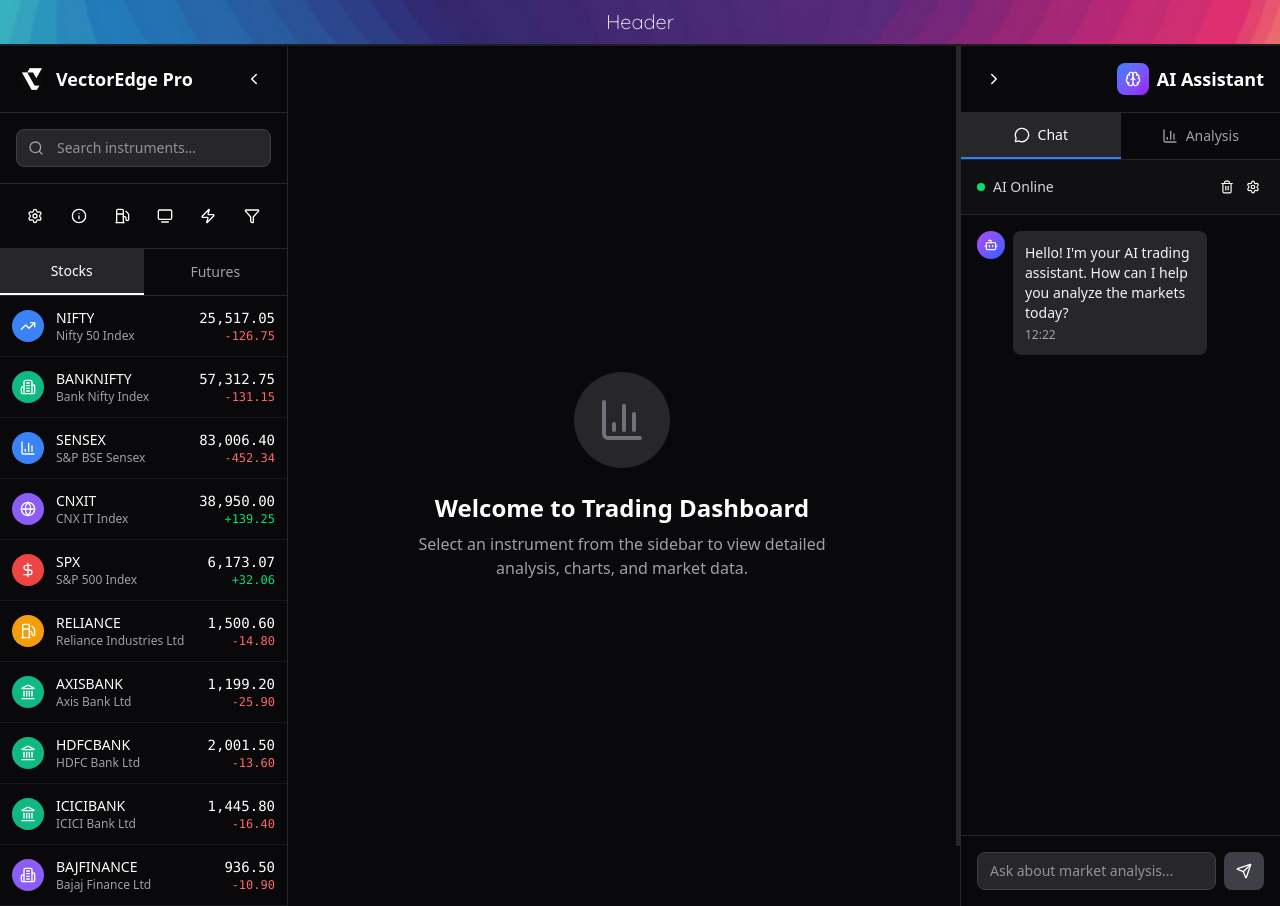
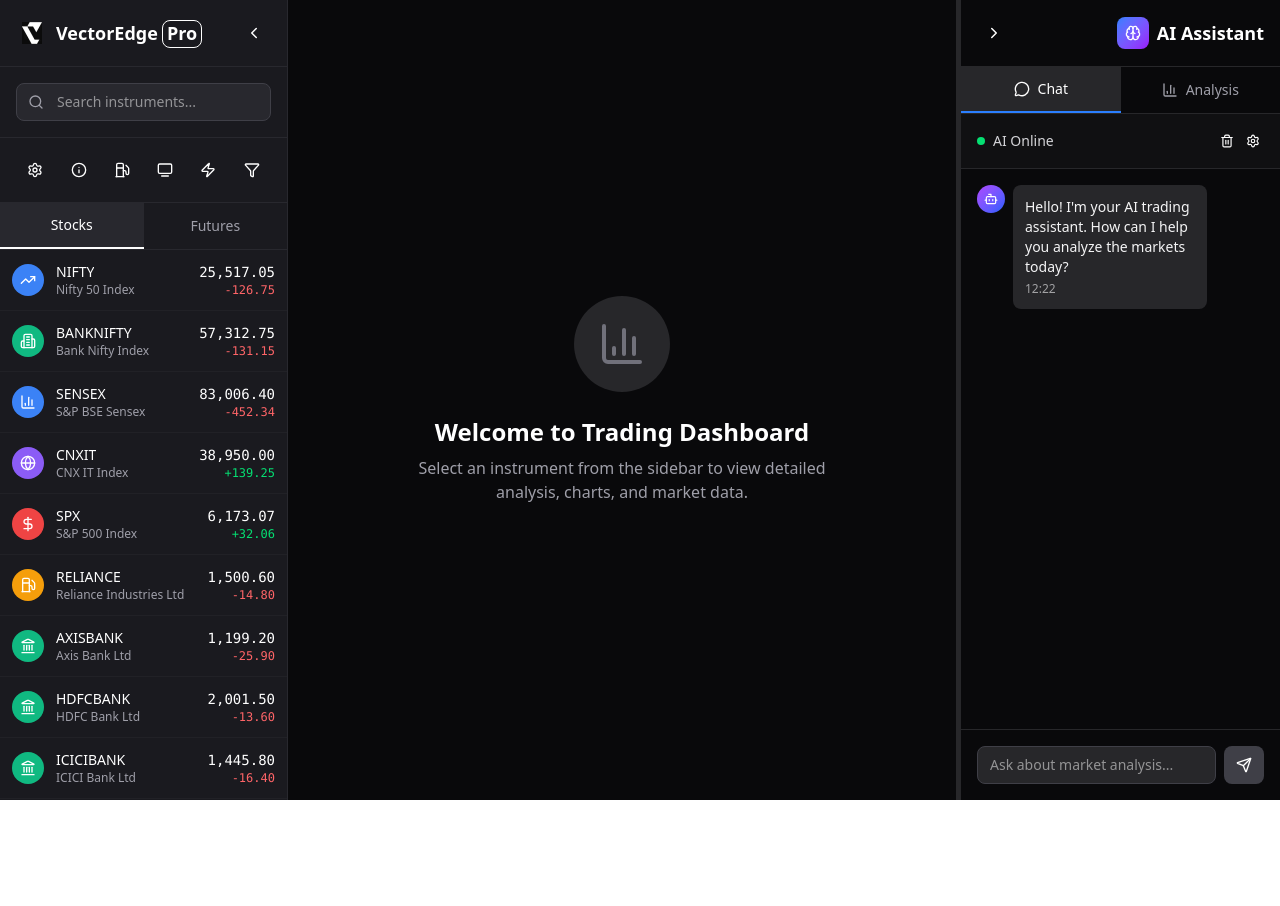
Before and after one commit to riteshrajd/VectorEdge, a Next.js app: page / in a window 1280 px wide. After the commit the page ends 800 px from the top, so only its background shows below. Built offline with nearby package versions, Linux system fonts and the light colour scheme.

Commit message:
modify pro plus lite logo

```diff
--- a/src/app/components/MainContent.tsx
+++ b/src/app/components/MainContent.tsx
@@ -77,7 +77,7 @@ const MainContent: React.FC<MainContentProps> = ({ selectedInstrument }) => {
   }));
 
   return (
-    <div className="h-full bg-zinc-950 text-white">
+    <div className="h-full flex-col bg-zinc-950 text-white">
       {/* Header Section */}
       <div className="border-b border-zinc-800 p-6">
         <div className="flex items-center justify-between mb-4">
@@ -192,7 +192,7 @@ const MainContent: React.FC<MainContentProps> = ({ selectedInstrument }) => {
       </div>
 
       {/* Content Area */}
-      <div className="flex-1 p-6">
+      <div className="flex-1 h-full p-6 overflow-y-scroll">
         {activeTab === 'overview' && (
           <div className="space-y-6">
             {/* Chart Placeholder */}
--- a/src/app/components/SidebarLeft.tsx
+++ b/src/app/components/SidebarLeft.tsx
@@ -40,11 +40,12 @@ import Image from 'next/image';
 type IconMap = Record<string, LucideIcon>;
 
 const SidebarLeft: React.FC<SidebarLeftProps> = ({ onItemSelect }) => {
+  const sub : string = 'Pro';
+
   const [isCollapsed, setIsCollapsed] = useState<boolean>(false);
   const [searchTerm, setSearchTerm] = useState<string>('');
   const [activeTab, setActiveTab] = useState<TabType>('stocks');
   const [favorites, setFavorites] = useState<Set<string>>(new Set());
-
   const toggleSidebar = useCallback((): void => {
     setIsCollapsed(!isCollapsed);
   }, [isCollapsed]);
@@ -125,10 +126,10 @@ const SidebarLeft: React.FC<SidebarLeftProps> = ({ onItemSelect }) => {
     <aside
       className={`${
         isCollapsed ? "w-16" : "w-72"
-      } bg-zinc-950 text-white transition-all duration-200 ease-[cubic-bezier(0.4,0,0.2,1)] border-r border-zinc-800 flex flex-col overflow-hidden`}
+      } bg-steel-900 text-white transition-all duration-200 ease-[cubic-bezier(0.4,0,0.2,1)] border-r border-steel-800 flex flex-col overflow-hidden`}
     >
       {/* Header with toggle */}
-      <div className="flex items-center justify-between p-4 border-b border-zinc-800">
+      <div className="flex items-center justify-between p-4 border-b border-steel-800">
         {!isCollapsed && (
           <div className="flex items-center space-x-2">
             <div className="w-8 h-8 rounded-lg flex items-center justify-center">
@@ -140,12 +141,19 @@ const SidebarLeft: React.FC<SidebarLeftProps> = ({ onItemSelect }) => {
                 className="block shrink-0" // Ensures image is always visible
               />
             </div>
-            <span className="font-bold text-lg shrink-0">VectorEdge <span>Pro</span></span>
+            <span className="font-bold text-lg shrink-0">VectorEdge
+              <span className=
+                {`${sub==='Lite' ? 'text-white/80 rounded-xl font-quicksand text-md font-light px-1' : ''}
+                ${sub==='Plus' ? 'border-1 border-zinc-600 ml-1 text-white rounded-xl font-roboto font-light px-1' : ''}
+                ${sub==='Pro' ? 'border-1 border-white text-white rounded-lg ml-1 pb-0.5 px-1' : ''}`}>
+                {sub}
+              </span>
+            </span>
           </div>
         )}
         <button
           onClick={toggleSidebar}
-          className="p-2 hover:bg-zinc-800 rounded-lg transition-colors"
+          className="p-2 hover:bg-steel-800 rounded-lg transition-colors"
           aria-label={isCollapsed ? "Expand sidebar" : "Collapse sidebar"}
         >
           {isCollapsed ? <ChevronRight size={18} /> : <ChevronLeft size={18} />}
@@ -153,10 +161,10 @@ const SidebarLeft: React.FC<SidebarLeftProps> = ({ onItemSelect }) => {
       </div>
 
       {/* Search Bar */}
-      <div className="p-4 border-b border-zinc-800">
+      <div className="p-4 border-b border-steel-800">
         {isCollapsed ? (
           <button
-            className="w-full p-2 hover:bg-zinc-800 rounded-lg transition-colors flex justify-center"
+            className="w-full p-2 hover:bg-steel-800 rounded-lg transition-colors flex justify-center"
             aria-label="Search"
           >
             <Search size={18} />
@@ -172,7 +180,7 @@ const SidebarLeft: React.FC<SidebarLeftProps> = ({ onItemSelect }) => {
               placeholder="Search instruments..."
               value={searchTerm}
               onChange={handleSearchChange}
-              className="w-full pl-10 pr-4 py-2 bg-zinc-800 border border-zinc-700 rounded-lg text-sm focus:outline-none focus:border-blue-500 transition-colors"
+              className="w-full pl-10 pr-4 py-2 bg-steel-800 border border-zinc-700 rounded-lg text-sm focus:outline-none focus:border-blue-500 transition-colors"
             />
           </div>
         )}
@@ -180,40 +188,40 @@ const SidebarLeft: React.FC<SidebarLeftProps> = ({ onItemSelect }) => {
 
       {/* Action Buttons */}
       {
-        <div className="p-4 border-b border-zinc-800">
+        <div className="p-4 border-b border-steel-800">
           <div className="flex space-x-2 justify-evenly">
             <button
-              className="p-2 hover:bg-zinc-800 rounded-lg transition-colors"
+              className="p-2 hover:bg-steel-800 rounded-lg transition-colors"
               aria-label="Filter"
             >
               <Settings size={16} />
             </button>
             <button
-              className="p-2 hover:bg-zinc-800 rounded-lg transition-colors"
+              className="p-2 hover:bg-steel-800 rounded-lg transition-colors"
               aria-label="Filter"
             >
               <InfoIcon size={16} />
             </button>
             <button
-              className="p-2 hover:bg-zinc-800 rounded-lg transition-colors"
+              className="p-2 hover:bg-steel-800 rounded-lg transition-colors"
               aria-label="Filter"
             >
               <FuelIcon size={16} />
             </button>
             <button
-              className="p-2 hover:bg-zinc-800 rounded-lg transition-colors"
+              className="p-2 hover:bg-steel-800 rounded-lg transition-colors"
               aria-label="Filter"
             >
               <Tv2Icon size={16} />
             </button>
             <button
-              className="p-2 hover:bg-zinc-800 rounded-lg transition-colors"
+              className="p-2 hover:bg-steel-800 rounded-lg transition-colors"
               aria-label="Filter"
             >
               <Zap size={16} />
             </button>
             <button
-              className="p-2 hover:bg-zinc-800 rounded-lg transition-colors"
+              className="p-2 hover:bg-steel-800 rounded-lg transition-colors"
               aria-label="Settings"
             >
               <Filter size={16} />
@@ -224,13 +232,13 @@ const SidebarLeft: React.FC<SidebarLeftProps> = ({ onItemSelect }) => {
 
       {/* Tabs */}
       {!isCollapsed ? (
-        <div className="flex border-b border-zinc-800">
+        <div className="flex border-b border-steel-800">
           <button
             onClick={() => handleTabChange("stocks")}
             className={`flex-1 py-3 px-4 text-sm font-medium transition-colors ${
               activeTab === "stocks"
-                ? "bg-zinc-800 text-white border-b-2 border-white"
-                : "text-zinc-400 hover:text-white hover:bg-zinc-800"
+                ? "bg-steel-800 text-white border-b-2 border-white"
+                : "text-zinc-400 hover:text-white hover:bg-steel-800"
             }`}
           >
             Stocks
@@ -239,17 +247,17 @@ const SidebarLeft: React.FC<SidebarLeftProps> = ({ onItemSelect }) => {
             onClick={() => handleTabChange("futures")}
             className={`flex-1 py-3 px-4 text-sm font-medium transition-colors ${
               activeTab === "futures"
-                ? "bg-zinc-800 text-white border-b-2 border-white"
-                : "text-zinc-400 hover:text-white hover:bg-zinc-800"
+                ? "bg-steel-800 text-white border-b-2 border-white"
+                : "text-zinc-400 hover:text-white hover:bg-steel-800"
             }`}
           >
             Futures
           </button>
         </div>
       ) : (
-        <div className="flex justify-center border-b border-zinc-800 min-h-12.5">
+        <div className="flex justify-center border-b border-steel-800 min-h-12.5">
           <button
-            className="p-2 hover:bg-zinc-800 rounded-lg transition-colors"
+            className="p-2 hover:bg-steel-800 rounded-lg transition-colors"
             aria-label="Settings"
           >
             <Filter size={16} />
@@ -268,7 +276,7 @@ const SidebarLeft: React.FC<SidebarLeftProps> = ({ onItemSelect }) => {
             <div
               key={item.symbol}
               onClick={() => handleItemClick(item)}
-              className="flex items-center p-3 hover:bg-zinc-800 cursor-pointer border-b border-zinc-800/50 transition-colors group"
+              className="flex items-center p-3 hover:bg-steel-800 cursor-pointer border-b border-steel-800/50 transition-colors group"
             >
               {/* Icon */}
               <div
@@ -332,16 +340,16 @@ const SidebarLeft: React.FC<SidebarLeftProps> = ({ onItemSelect }) => {
 
       {/* Collapsed state bottom buttons */}
       {isCollapsed && (
-        <div className="p-2 border-t border-zinc-800">
+        <div className="p-2 border-t border-steel-800">
           <div className="flex flex-col space-y-2">
             <button
-              className="p-2 hover:bg-zinc-800 rounded-lg transition-colors flex justify-center"
+              className="p-2 hover:bg-steel-800 rounded-lg transition-colors flex justify-center"
               aria-label="Settings"
             >
               <Settings size={18} />
             </button>
             <button
-              className="p-2 hover:bg-zinc-800 rounded-lg transition-colors flex justify-center"
+              className="p-2 hover:bg-steel-800 rounded-lg transition-colors flex justify-center"
               aria-label="Filter"
             >
               <Filter size={18} />
--- a/src/app/components/SidebarRight.tsx
+++ b/src/app/components/SidebarRight.tsx
@@ -239,7 +239,7 @@ const SidebarRight: React.FC<SidebarRightProps> = ({
       />
 
       <aside
-        className="bg-zinc-950 text-white transition-all duration-200 ease-[cubic-bezier(0.4,0,0.2,1)] border-l border-zinc-800 flex flex-col overflow-hidden"
+        className="bg-zinc-950 text-white transition-all duration-200 ease-[cubic-bezier(0.4,0,0.2,1)] border-l border-zinc-800 flex flex-col overflow"
         style={{ width: `${width}px` }}
       >
       {/* Header */}
--- a/src/app/page.tsx
+++ b/src/app/page.tsx
@@ -17,11 +17,11 @@ export default function Home(): JSX.Element {
   };
 
   return (
-    <div className="flex flex-col bg-zinc-950 min-h-screen font-sans">
+    <div className="flex flex-col h-screen font-sans overflow-x-clip overflow-y-scroll">
       <div className="w-full z-10">
         <Header />
       </div>
-      <div className="flex flex-1">
+      <div className="flex flex-1 h-full">
         <SidebarLeft onItemSelect={handleInstrumentSelect} />
         <main className="flex-1 min-w-0 bg-zinc-950 text-white">
           <MainContent selectedInstrument={selectedInstrument} />
```
